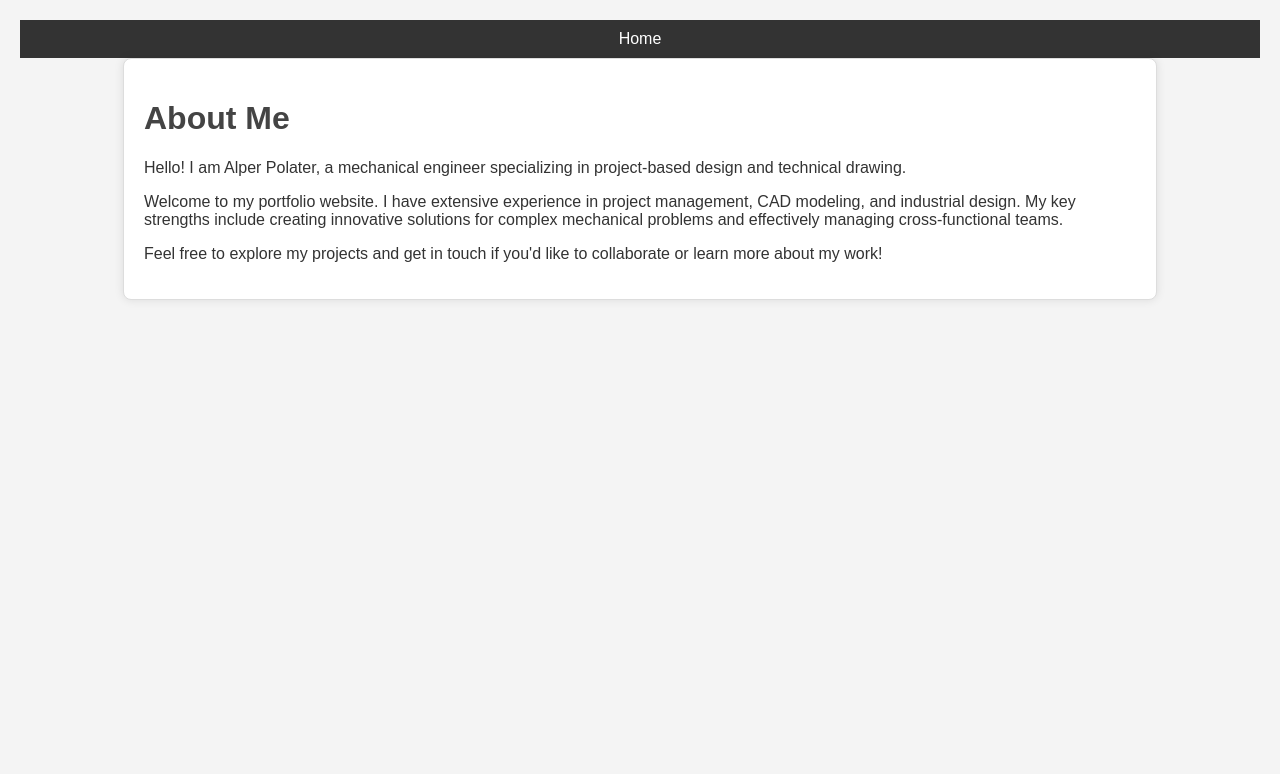
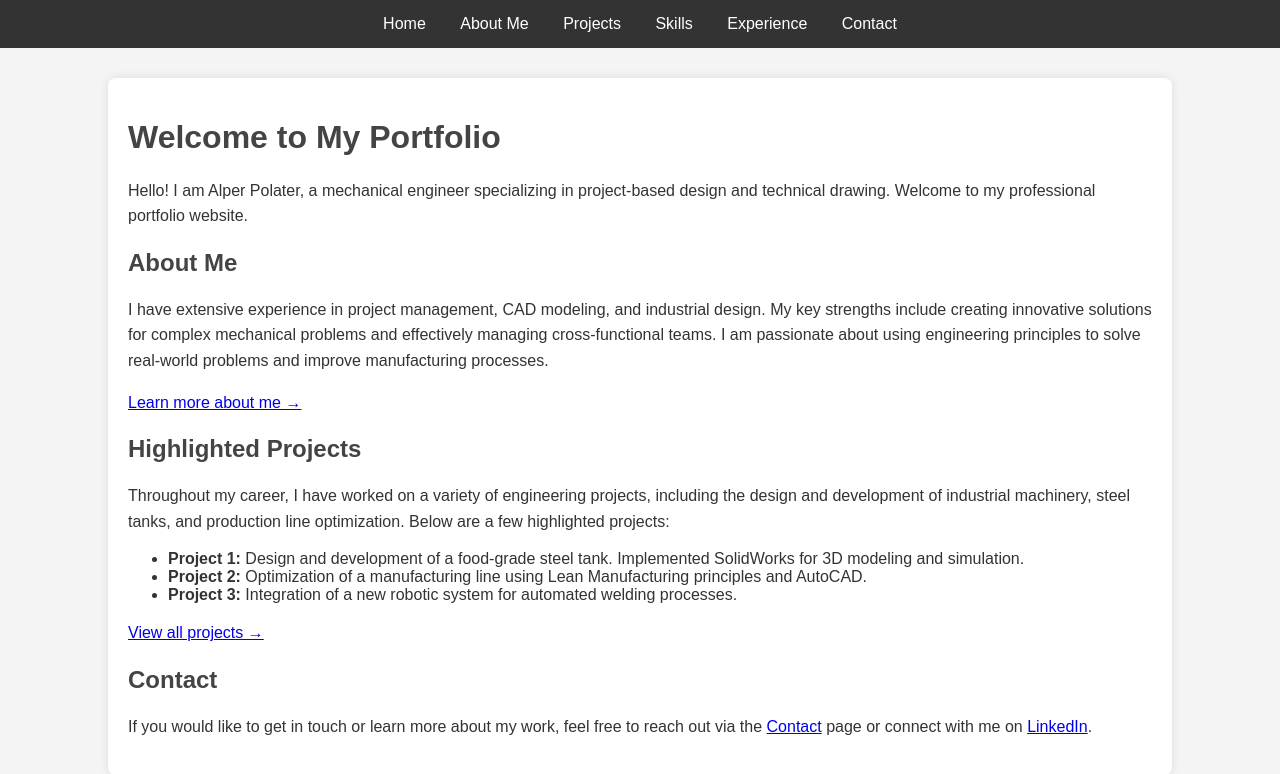
Before and after one commit to alperpolater/alperpolater.github.io, a plain HTML site: page index.html in a window 1280 px wide. Drawn offline with Linux system fonts and the light colour scheme.

Commit message:
Update index.html

```diff
--- a/index.html
+++ b/index.html
@@ -3,52 +3,77 @@
 <head>
     <meta charset="UTF-8">
     <meta name="viewport" content="width=device-width, initial-scale=1.0">
-    <meta name="description" content="Alper Polater's Portfolio">
-    <title>About Me - Alper Polater</title>
+    <meta name="description" content="Alper Polater's Mechanical Engineering Portfolio">
+    <title>Alper Polater - Mechanical Engineer</title>
     <style>
         body {
             font-family: Arial, sans-serif;
             margin: 0;
-            padding: 20px;
+            padding: 0;
             background-color: #f4f4f4;
             color: #333;
+        }
+        nav {
+            background-color: #333;
+            padding: 15px;
+            text-align: center;
+        }
+        nav a {
+            color: #fff;
+            margin: 0 15px;
+            text-decoration: none;
+            font-size: 16px;
+        }
+        nav a:hover {
+            text-decoration: underline;
+        }
+        .container {
+            width: 80%;
+            margin: 30px auto;
+            padding: 20px;
+            background-color: #fff;
+            border-radius: 8px;
+            box-shadow: 0 0 10px rgba(0, 0, 0, 0.1);
         }
         h1, h2 {
             color: #444;
         }
-        .container {
-            width: 80%;
-            margin: 0 auto;
-            padding: 20px;
-            background-color: #fff;
-            border: 1px solid #ddd;
-            border-radius: 8px;
-            box-shadow: 0 0 10px rgba(0, 0, 0, 0.1);
-        }
-        nav {
-            background-color: #333;
-            padding: 10px;
-            text-align: center;
-        }
-        nav a {
-            color: #fff;
-            text-decoration: none;
-            margin: 0 15px;
-        }
-        nav a:hover {
-            text-decoration: underline;
+        p {
+            line-height: 1.6;
         }
     </style>
 </head>
 <body>
+    <!-- Navigation Menu -->
     <nav>
         <a href="index.html">Home</a>
+        <a href="about.html">About Me</a>
+        <a href="projects.html">Projects</a>
+        <a href="skills.html">Skills</a>
+        <a href="experience.html">Experience</a>
+        <a href="contact.html">Contact</a>
     </nav>
+
+    <!-- Main Container for Homepage Content -->
     <div class="container">
-        <h1>About Me</h1>
-        <p>Hello! I am Alper Polater, a mechanical engineer specializing in project-based design and technical drawing.</p>
-        <p>Welcome to my portfolio website. I have extensive experience in project management, CAD modeling, and industrial design. My key strengths include creating innovative solutions for complex mechanical problems and effectively managing cross-functional teams.</p>
-        <p>Feel free to explore my projects and get in touch if you'd like to collaborate or learn more about my work!</p>
+        <h1>Welcome to My Portfolio</h1>
+        <p>Hello! I am Alper Polater, a mechanical engineer specializing in project-based design and technical drawing. Welcome to my professional portfolio website.</p>
+
+        <h2>About Me</h2>
+        <p>I have extensive experience in project management, CAD modeling, and industrial design. My key strengths include creating innovative solutions for complex mechanical problems and effectively managing cross-functional teams. I am passionate about using engineering principles to solve real-world problems and improve manufacturing processes.</p>
+        <p><a href="about.html">Learn more about me →</a></p>
+
+        <h2>Highlighted Projects</h2>
+        <p>Throughout my career, I have worked on a variety of engineering projects, including the design and development of industrial machinery, steel tanks, and production line optimization. Below are a few highlighted projects:</p>
+        <ul>
+            <li><strong>Project 1:</strong> Design and development of a food-grade steel tank. Implemented SolidWorks for 3D modeling and simulation.</li>
+            <li><strong>Project 2:</strong> Optimization of a manufacturing line using Lean Manufacturing principles and AutoCAD.</li>
+            <li><strong>Project 3:</strong> Integration of a new robotic system for automated welding processes.</li>
+        </ul>
+        <p><a href="projects.html">View all projects →</a></p>
+
+        <h2>Contact</h2>
+        <p>If you would like to get in touch or learn more about my work, feel free to reach out via the <a href="contact.html">Contact</a> page or connect with me on <a href="https://www.linkedin.com/in/alperpolater">LinkedIn</a>.</p>
     </div>
 </body>
 </html>
```
